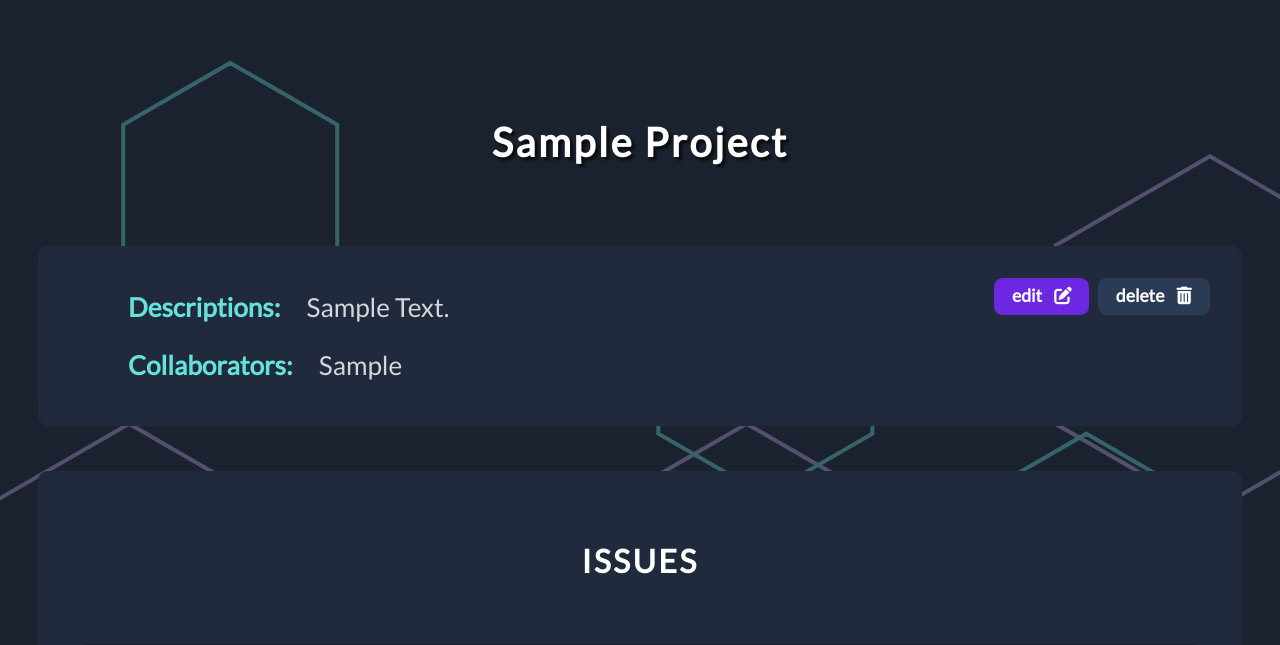
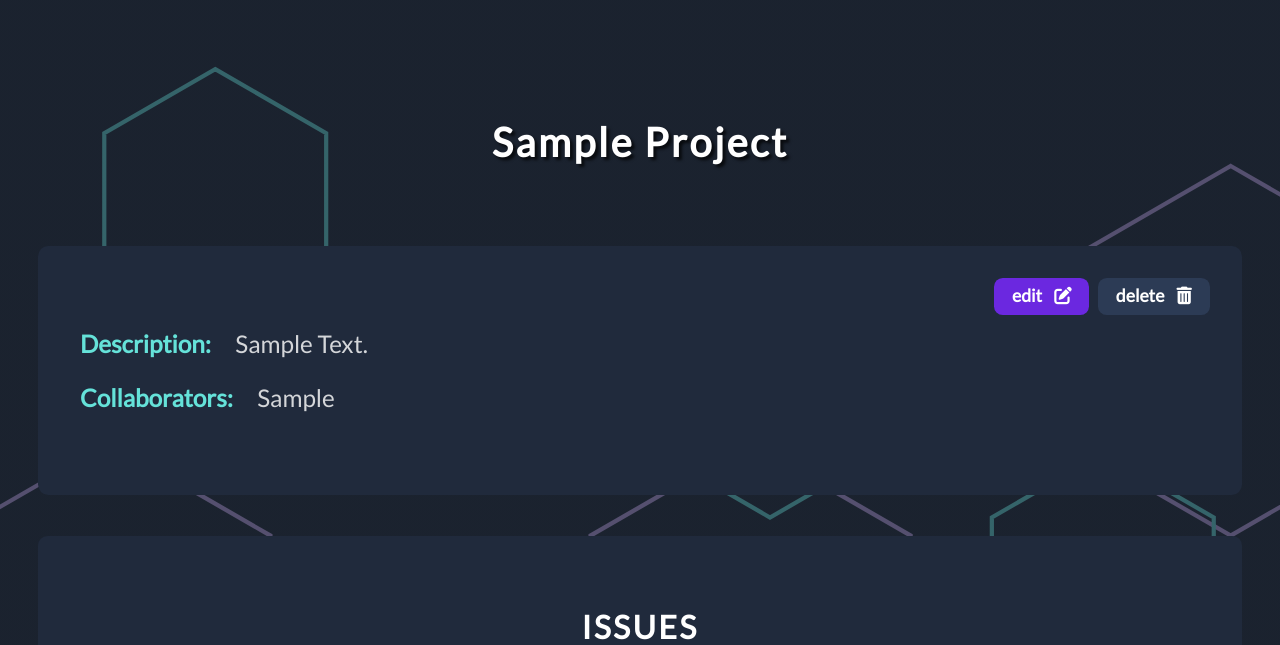
Before and after one commit to IuliiaKonovalova/issue_tracker, a Django app: page /projects/1/1/ in a window 1280 px wide. Shown: the part 106-751 px from the top of the page. Run offline with Django 3.2, Linux system fonts and the light colour scheme; a user stored in the database is signed in; tables that the repository leaves empty hold one stand-in row (values such as "Sample post"); some libraries are stand-ins or nearby versions.

Commit message:
Fix styling for long project descriptions

```diff
--- a/projects/templates/projects/project_detail.html
+++ b/projects/templates/projects/project_detail.html
@@ -31,7 +31,7 @@
       </a>
     </div>
     <h3 class="project__header--descriptions project__header--first">
-      <span>Descriptions: </span>
+      <span>Description: </span>
       {{ project.description }}
     </h3>
     <h3 class="project__header--descriptions">
--- a/static/css/base.css
+++ b/static/css/base.css
@@ -805,7 +805,8 @@ body {
 
 .project__header {
   position: relative;
-  font-size: 1.4rem;
+  font-size: 1.3rem;
+  padding: 4em 2em;
 }
 
 .project__header>h3:first-child,
```
